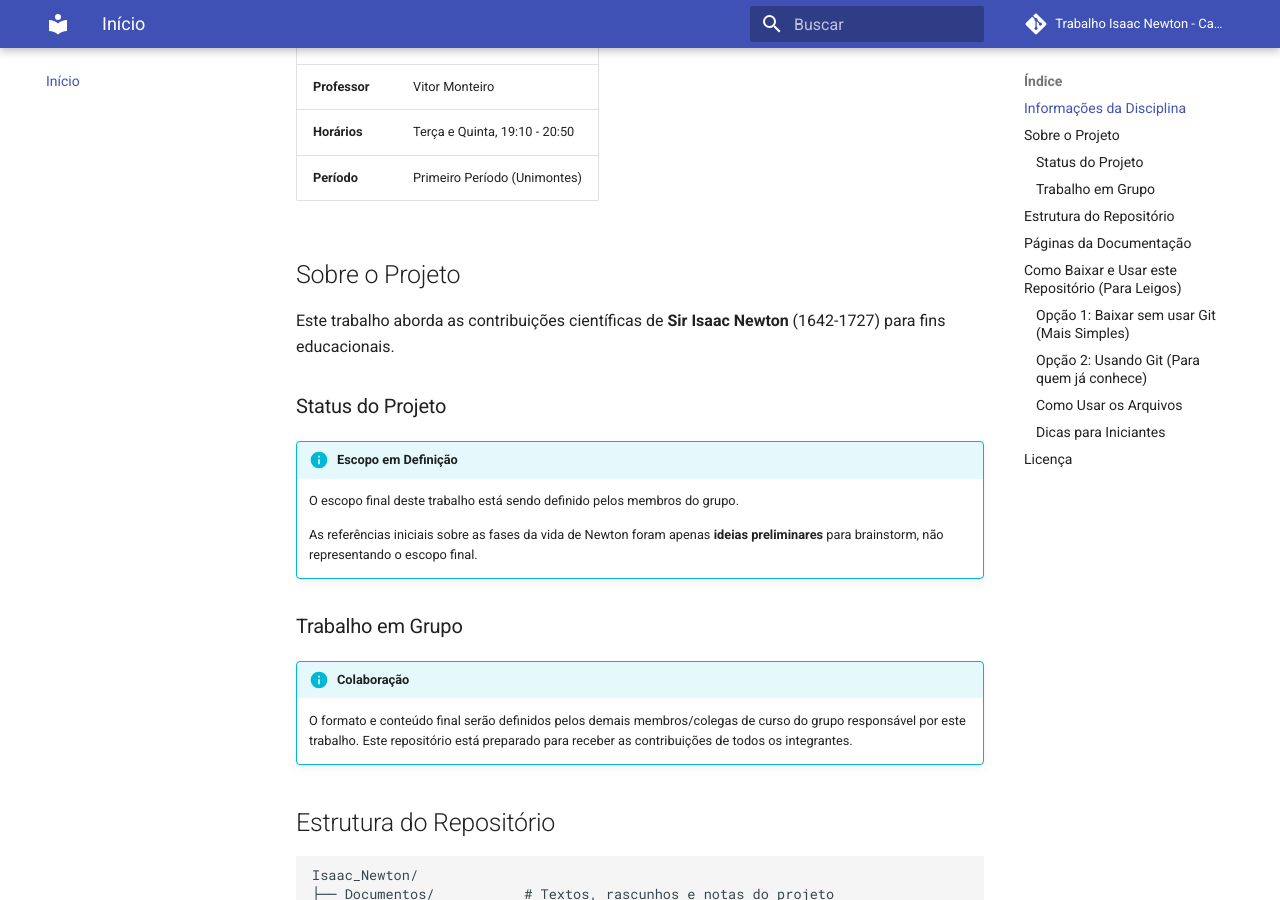
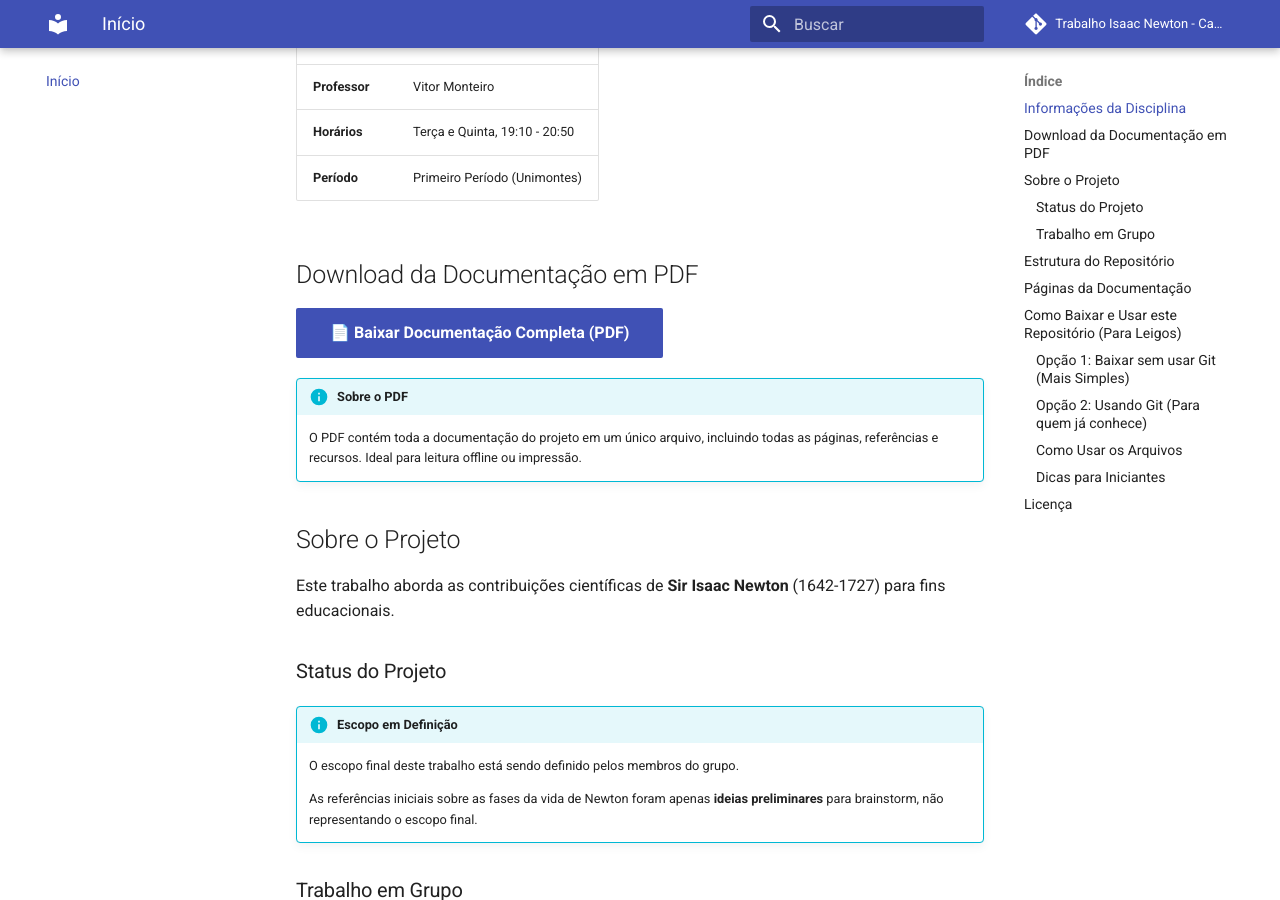
Before and after one commit to dionarley/Trabaho_Fisica_Conceit_1_per_Divulgacao_Cient, an MkDocs documentation site: the page built from docs/index.md, in a window 1280 px wide and 900 px high, scrolled down 480 px. Built offline with MkDocs 1.6.1 and Material for MkDocs 9.7.7, drawn with Linux system fonts in a browser that asks for light colours; comment, search, counter and statistics services are not loaded.

Commit message:
Add: formulário Google e CSV de membros do grupo
- Adiciona planilha CSV para cadastro de membros (planilhas/membros-grupo.csv)
- Atualiza docs/contribuindo.md com referência ao formulário
- Atualiza docs/cronograma.md com tabela de participantes
- Corrige plugin mkdocs-with-pdf no mkdocs.yml (substitui pdf-export)
- Adiciona botão de download PDF na página inicial
- Atualiza requirements.txt com mkdocs-with-pdf==0.9.3

```diff
--- a/docs/index.md
+++ b/docs/index.md
@@ -14,6 +14,13 @@ Bem-vindo ao repositório de materiais e pesquisas sobre Isaac Newton, desenvolv
 | **Professor** | Vitor Monteiro |
 | **Horários** | Terça e Quinta, 19:10 - 20:50 |
 | **Período** | Primeiro Período (Unimontes) |
+
+## Download da Documentação em PDF
+
+[📄 Baixar Documentação Completa (PDF)](documento-isaac-newton.pdf){ .md-button .md-button--primary }
+
+!!! info "Sobre o PDF"
+    O PDF contém toda a documentação do projeto em um único arquivo, incluindo todas as páginas, referências e recursos. Ideal para leitura offline ou impressão.
 
 ## Sobre o Projeto
 
--- a/mkdocs.yml
+++ b/mkdocs.yml
@@ -54,10 +54,12 @@ markdown_extensions:
   - md_in_html
 
 plugins:
+  - to-pdf
+
   - search:
-  - pdf-export:
+  - with-pdf:
       enabled_if_env: ENABLE_PDF_EXPORT
-      media_type: print
+      output_path: documento-isaac-newton.pdf
       verbose: true
 
 extra:
--- a/requirements.txt
+++ b/requirements.txt
@@ -1,2 +1,3 @@
 mkdocs==1.4.8
 mkdocs-material==1.5.5
+mkdocs-with-pdf==0.9.3
```
Also changed, not shown: docs/contribuindo.md (+8 -0 lines), docs/cronograma.md (+11 -0 lines), 1 other file.
